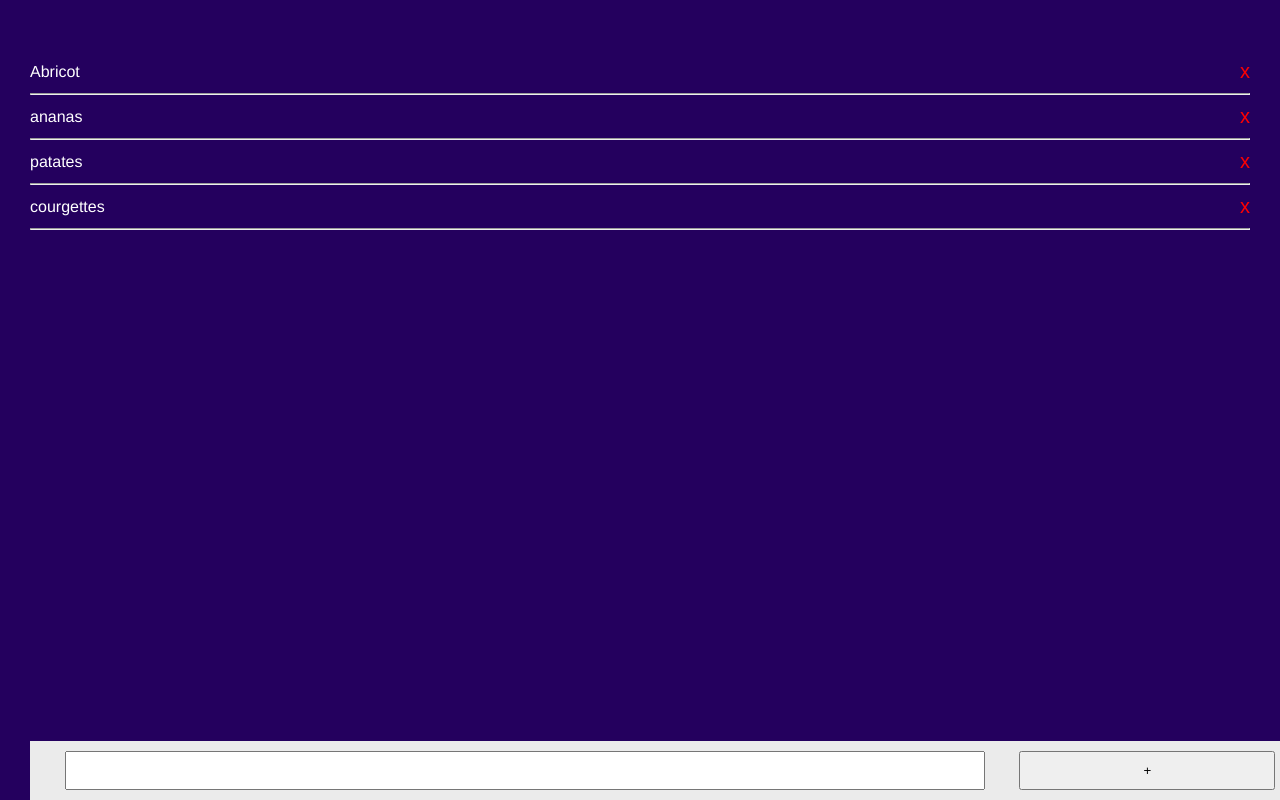
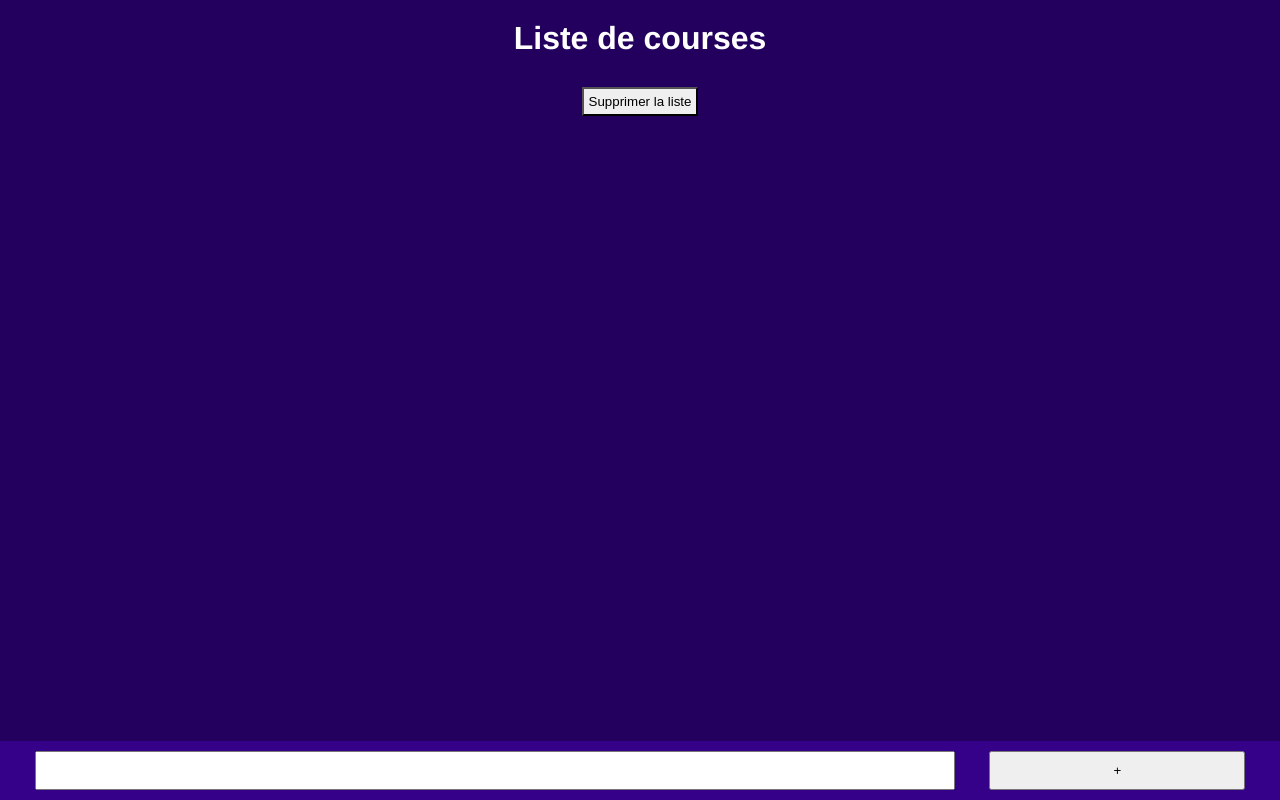
Before and after one commit to ArthurLeveque/liste-courses, a Vue app: page / in a window 1280 px wide. Built offline with nearby package versions, Linux system fonts and the light colour scheme.

Commit message:
Ajout confirm delete (#2)
* wip

* modifs css CoursesList

* Ajustements css liste

```diff
--- a/src/App.vue
+++ b/src/App.vue
@@ -1,48 +1,68 @@
 <template>
   <div>
-  <list-input></list-input>
+    <h1>Liste de courses</h1>
+    <list-input @name="addItem"></list-input>
     <ul>
-        <courses-list class="articlesShow" v-for="(product, index) in list" :index="index" :name="product.name" :key="index" @delete-click="removeItem"></courses-list>
+        <courses-list class="articlesShow" v-for="(name, index) in list" :index="index" :name="name" :key="index" @delete-click="removeItem"></courses-list>
     </ul>
+    <button class="delete" @click="deleteAll">Supprimer la liste</button>
   </div>
+  <confirm-delete v-if="showConfirm" @cancel="cancel" @confirm="confirm"></confirm-delete>
 </template>
 
 <script>
-import ListInput from "./components/ListInput";
 import CoursesList from './components/CoursesList.vue'
+import ConfirmDelete from './components/ConfirmDelete.vue';
+import ListInput from './components/ListInput.vue';
 
 export default {
   name: 'App',
   components: {
     CoursesList,
+    ConfirmDelete,
     ListInput,
   },
   data() {
     return {
-      list: [
-        {
-          name: 'Abricot',
-        },
-
-        {
-          name: 'ananas',
-        },
-
-        {
-          name: 'patates',
-        },
-
-        {
-          name: 'courgettes',
-        },
-      ],
+      list: [],
+      showConfirm: false
     };
   },
-
+  mounted() {
+    if(localStorage.getItem('list')) {
+      try {
+        this.list = JSON.parse(localStorage.getItem('list'));
+      } catch(e) {
+        localStorage.removeItem('list');
+      }
+    }
+  },
   methods: {
     removeItem(i) {
-    this.list.splice(i, 1)
+      this.list.splice(i, 1);
+      this.saveList();
     },
+    addItem(name) {
+      this.list.push(name);
+      this.saveList();
+    },
+    saveList() {
+      let parsed = JSON.stringify(this.list);
+      localStorage.setItem('list', parsed);
+    },
+    deleteAll() {
+      this.showConfirm = true;
+    },
+    cancel() {
+      this.showConfirm = false;
+    },
+    confirm() {
+      this.list.forEach(element => {
+        this.list.splice(element);
+      });
+      this.saveList();
+      this.showConfirm = false;
+    }
   },
 }
 </script>
@@ -55,9 +75,22 @@ export default {
 }
 
 body {
-   background-color: rgb(36, 0, 94);
-   padding-left: 30px;
-   padding-right: 30px;
+  position: relative;
+  background-color: rgb(36, 0, 94);
+}
+
+h1 {
+  margin-bottom: 20px;
+}
+
+ul {
+  max-width: 100vw;
+}
+
+.delete {
+  padding: 5px;
+  border-radius: 0px;
+  margin: 10px 0;
 }
 
 #app {
@@ -67,6 +100,7 @@ body {
   text-align: center;
   color: white;
   position: relative;
-  margin-top: 60px;
+  margin-top: 20px;
+  padding-bottom: 80px;
 }
 </style>
--- /dev/null
+++ b/src/components/ConfirmDelete.vue
@@ -0,0 +1,67 @@
+<template>
+  <div class="message">
+    <p>Voulez vous vraiment supprimer ?</p>
+    <div class="flex">
+      <button @click="cancel">Non</button>
+      <button @click="confirm">Oui</button>
+    </div>
+  </div>
+  <div class="background"></div>
+</template>
+
+<script>
+export default {
+  emits: ['cancel', 'confirm'],
+  methods: {
+  cancel() {
+    this.$emit('cancel');
+  },
+  confirm() {
+    this.$emit('confirm');
+  },
+},
+}
+</script>
+
+<style scoped>
+  .message{
+    z-index: 2;
+    position: fixed;
+    top : calc(50vh  - 60px);
+    left: calc(50vw  - 110px);
+    background-color: white;
+    padding: 10px;
+    display: flex;
+    flex-direction: column;
+    align-items: center;
+    justify-content: space-between;
+    color: black;
+    width: 200px;
+    height: 100px;
+  }
+  .background{
+    z-index: 1;
+    position: fixed;
+    top: 0;
+    left: 0;
+    height: 100vh;
+    width: 100vw;
+    content: '';
+    background-color:black;
+    opacity: 0.3;
+  }
+  p{
+    margin-bottom: 30px;
+  }
+  .flex{
+    width: 100%;
+    display: flex;
+    justify-content: space-around;
+  }
+
+  button {
+    padding: 5px;
+    border-radius: 0px;
+    margin: 10px 0;
+  }
+</style>
--- a/src/components/CoursesList.vue
+++ b/src/components/CoursesList.vue
@@ -24,7 +24,12 @@ export default {
 <style scoped>
 li {
   list-style-type: none;
-  margin-bottom: 10px;
+  margin: 10px 10px;
+}
+p{
+  text-align: left;
+  width: 90%;
+  word-wrap: break-word;
 }
 hr {
   margin-top: 10px;
@@ -36,7 +41,7 @@ hr {
 }
 button {
   margin-left: 15px;
-  font-size: 20px;
+  font-size: 25px;
   color: red;
   background: none;
   border: none;
--- a/src/components/ListInput.vue
+++ b/src/components/ListInput.vue
@@ -14,8 +14,9 @@
       }
     },
     methods: {
-      updateUsername() {
-        this.$emit('name', this.nameValue);
+      addItem() {
+        this.$emit('name', this.name);
+        this.name = '';
       }
     },
   }
@@ -30,7 +31,7 @@
     position: fixed;
     bottom: 0;
     width: 100%;
-    background: #ebebeb;
+    background: #350189;
     padding: 10px 0;
   }
   input{
```
